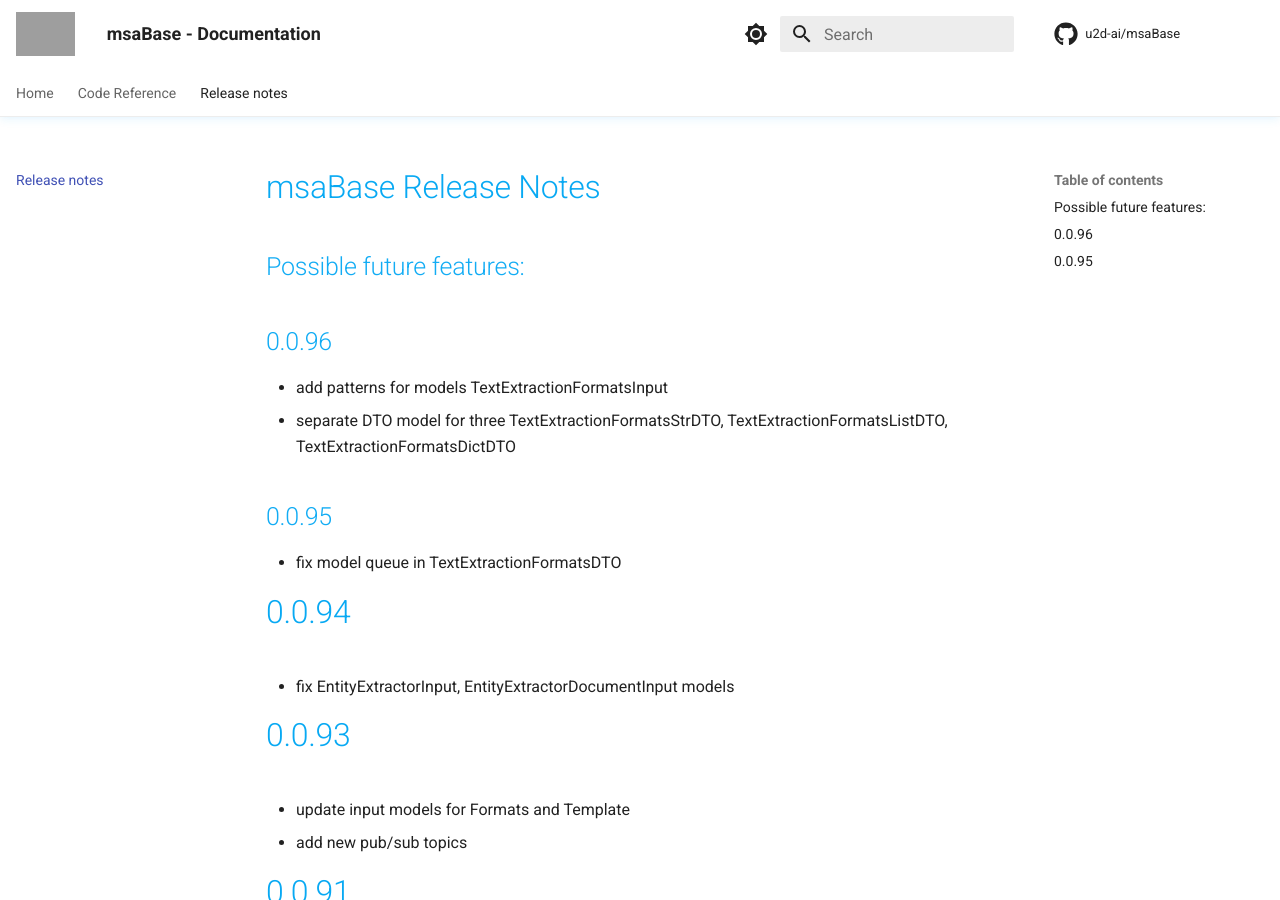
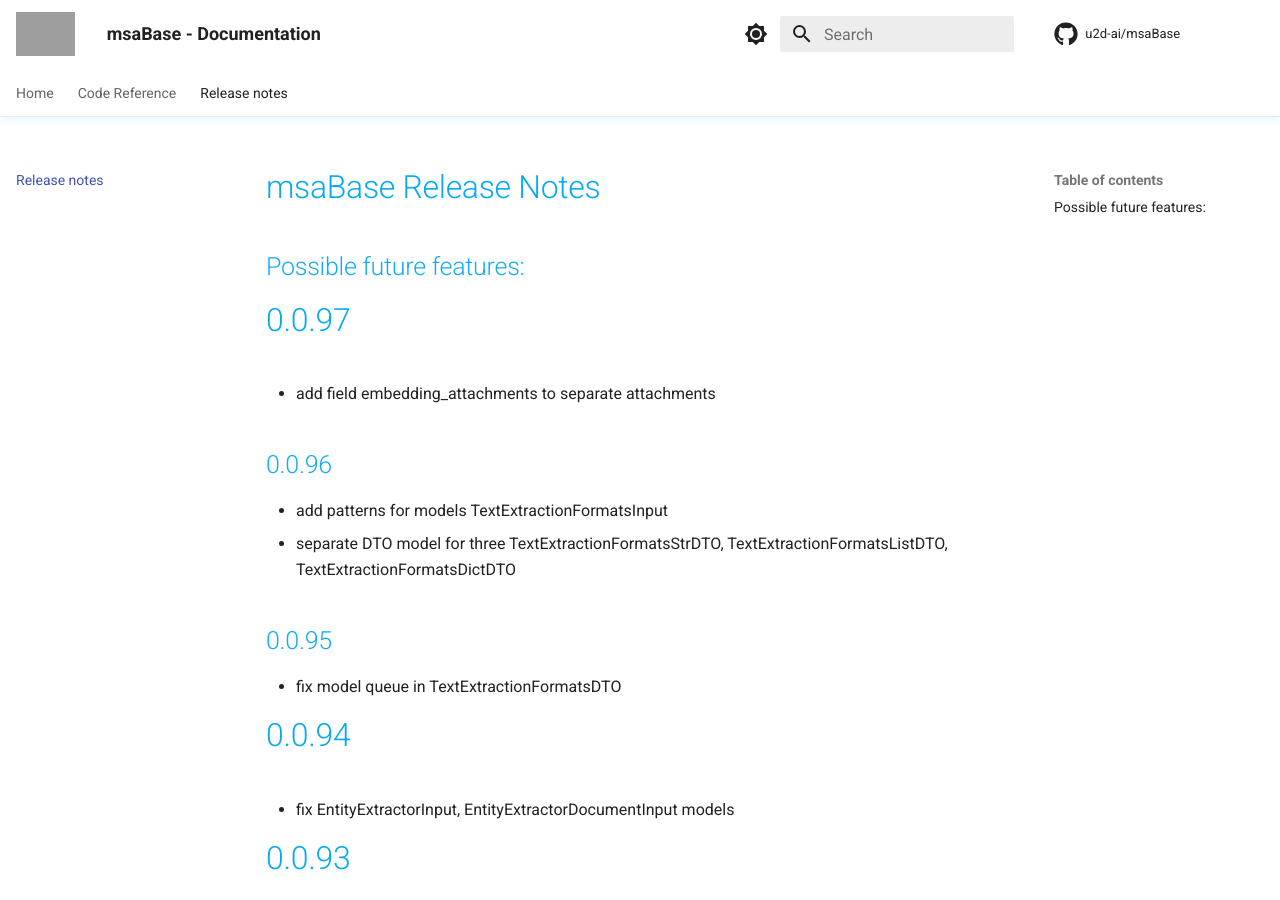
Before and after one commit to u2d-ai/msaBase, an MkDocs documentation site: the page built from docs/release-notes.md, in a window 1280 px wide and 900 px high. Built offline with MkDocs 1.6.1 and Material for MkDocs 9.7.7, drawn with Linux system fonts in a browser that asks for light colours; comment, search, counter and statistics services are not loaded; grey boxes are pictures that could not be loaded.

Commit message:
feat: add field embedding_attachments to separate attachments

```diff
--- a/docs/release-notes.md
+++ b/docs/release-notes.md
@@ -1,5 +1,9 @@
 # msaBase Release Notes
 ## Possible future features:
+
+# 0.0.97
+
+- add field embedding_attachments to separate attachments
 
 ## 0.0.96
 
@@ -13,6 +17,7 @@
 # 0.0.94
 
 - fix EntityExtractorInput, EntityExtractorDocumentInput models
+
 # 0.0.93
 
 - update input models for Formats and Template
--- a/msaBase/__init__.py
+++ b/msaBase/__init__.py
@@ -1,7 +1,7 @@
 import glob
 from os.path import basename, dirname, isfile, join
 
-version = "0.0.96"
+version = "0.0.97"
 __author__ = "Stefan Welcker"
 __copyright__ = "Copyright 2022, U2D.ai"
 __license__ = "MIT"
--- a/requirements.txt
+++ b/requirements.txt
@@ -1,6 +1,6 @@
 # MSA Dependencies
 msaFileSystem==0.0.3 # Agnostic Abstract Filesystem API which allows to use S3, GCS, Azure Datalake, your local FS, Youtube etc Optimized for use with FastAPI/Pydantic.
-msaDocModels==0.0.87 # MSA Document Pydantic Models and Schemas, used to store Parser, NLP, NLU and AI results for processed documents
+msaDocModels==0.0.88 # MSA Document Pydantic Models and Schemas, used to store Parser, NLP, NLU and AI results for processed documents
 
 # FastAPI related Dependencies
 fastapi[all]==0.86.0 # FastAPI framework, high performance, easy to learn, fast to code, ready for production
```
Also changed, not shown: 1 other file.
